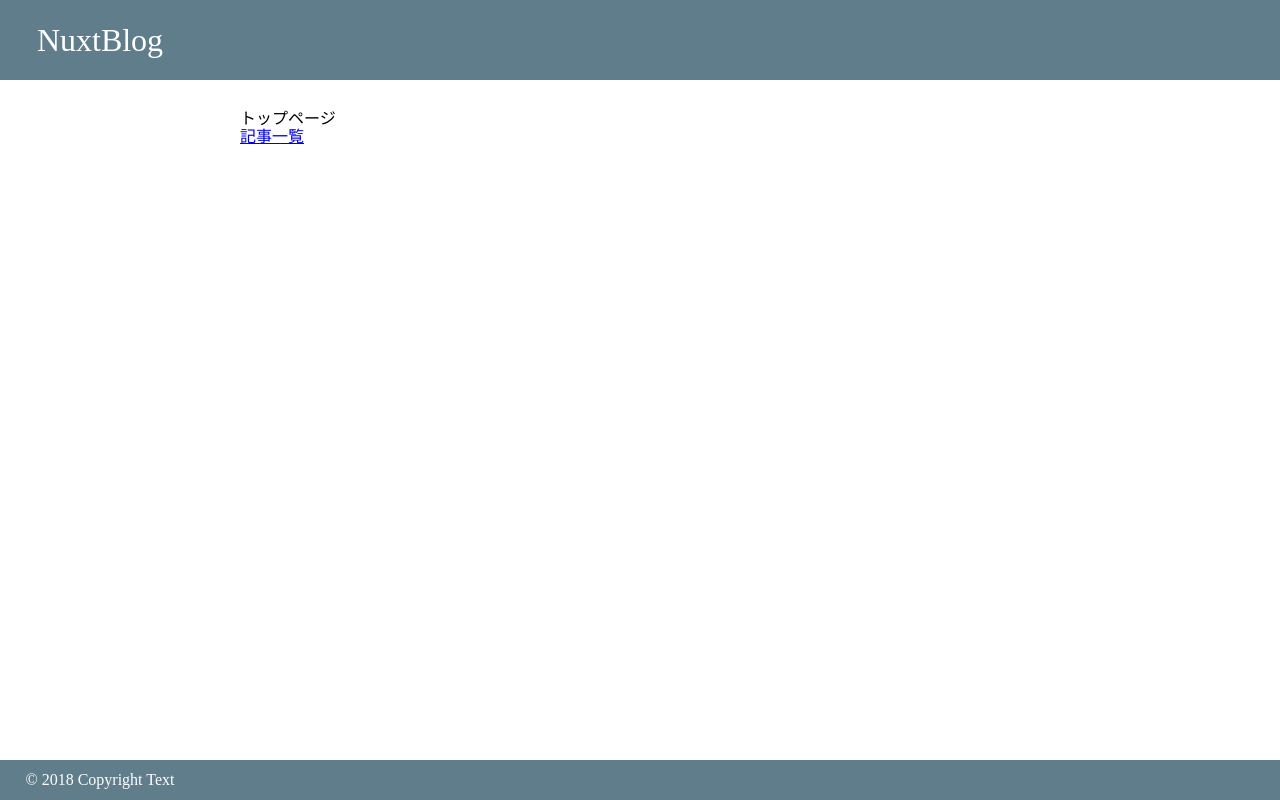
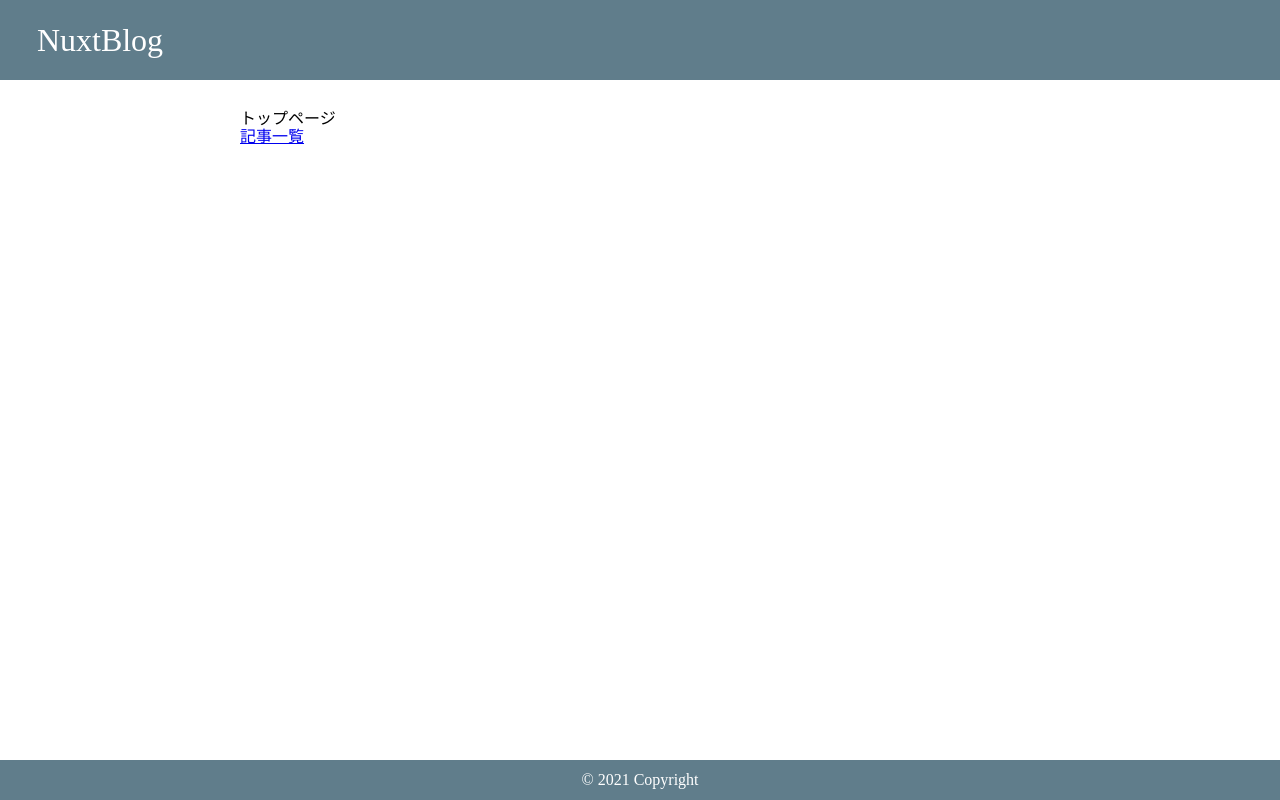
Before and after one commit to kykt35/nuxtblog, a Nuxt app: page / in a window 1280 px wide. Built offline with nearby package versions, Linux system fonts and the light colour scheme.

Commit message:
Update Header and Footer

```diff
--- a/components/Footer.vue
+++ b/components/Footer.vue
@@ -1,6 +1,6 @@
 <template>
   <footer class="root">
-    <div class="copyright">© 2018 Copyright Text</div>
+    <div class="copyright"><div>© 2021 Copyright</div></div>
   </footer>
 </template>
 
@@ -13,7 +13,6 @@
 .copyright {
   color: #fff;
   font-size: 16px;
-  width: 200px;
   height: 100%;
   display: flex;
   align-items: center;
--- a/components/Header.vue
+++ b/components/Header.vue
@@ -1,6 +1,8 @@
 <template>
   <header class="root">
-    <div class="logo">NuxtBlog</div>
+    <div class="logo">
+      <nuxt-link to="/" class="logo_text">NuxtBlog</nuxt-link>
+    </div>
   </header>
 </template>
 
@@ -11,7 +13,6 @@
 }
 
 .logo {
-  color: #fff;
   font-size: 32px;
   width: 200px;
   height: 100%;
@@ -19,4 +20,8 @@
   align-items: center;
   justify-content: center;
 }
+.logo_text {
+  text-decoration: none;
+  color: #fff;
+}
 </style>
```
